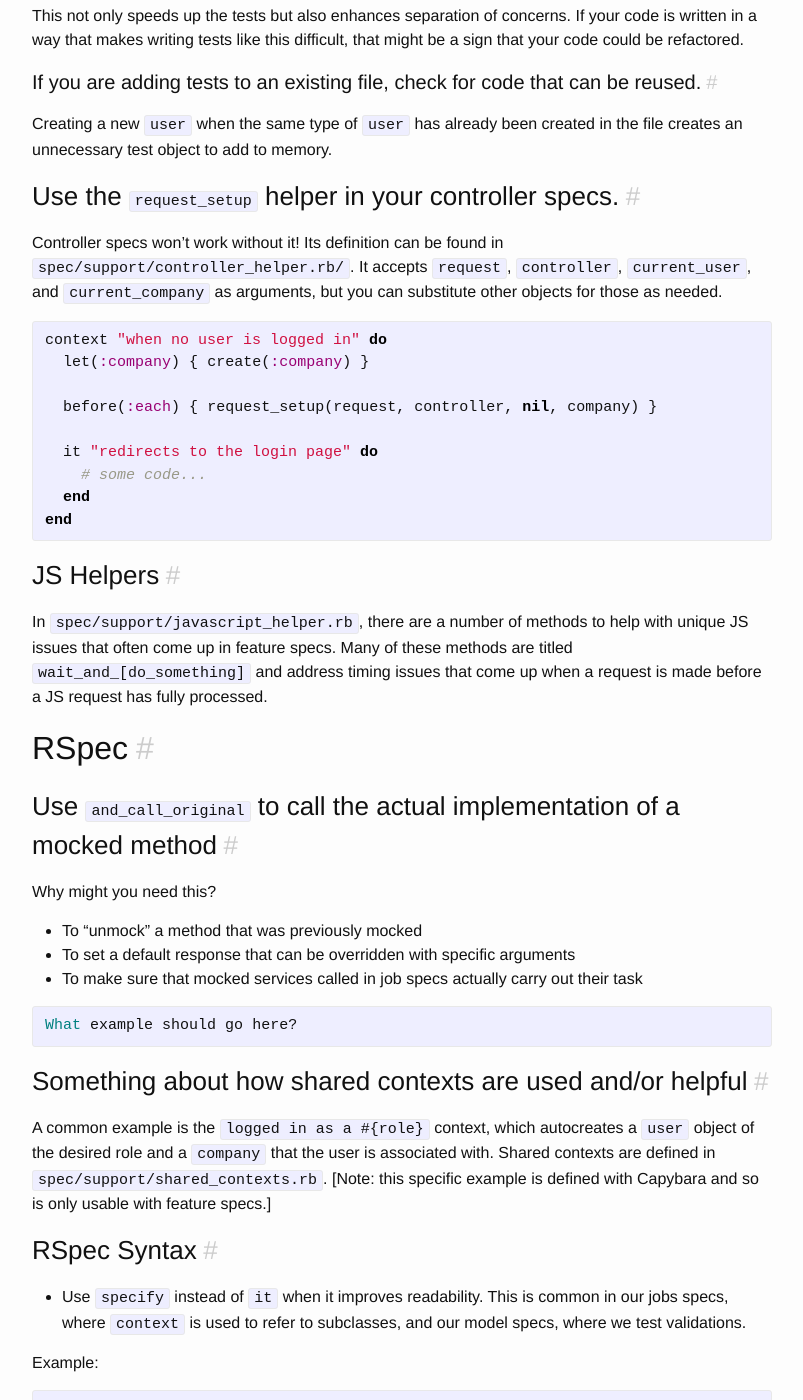
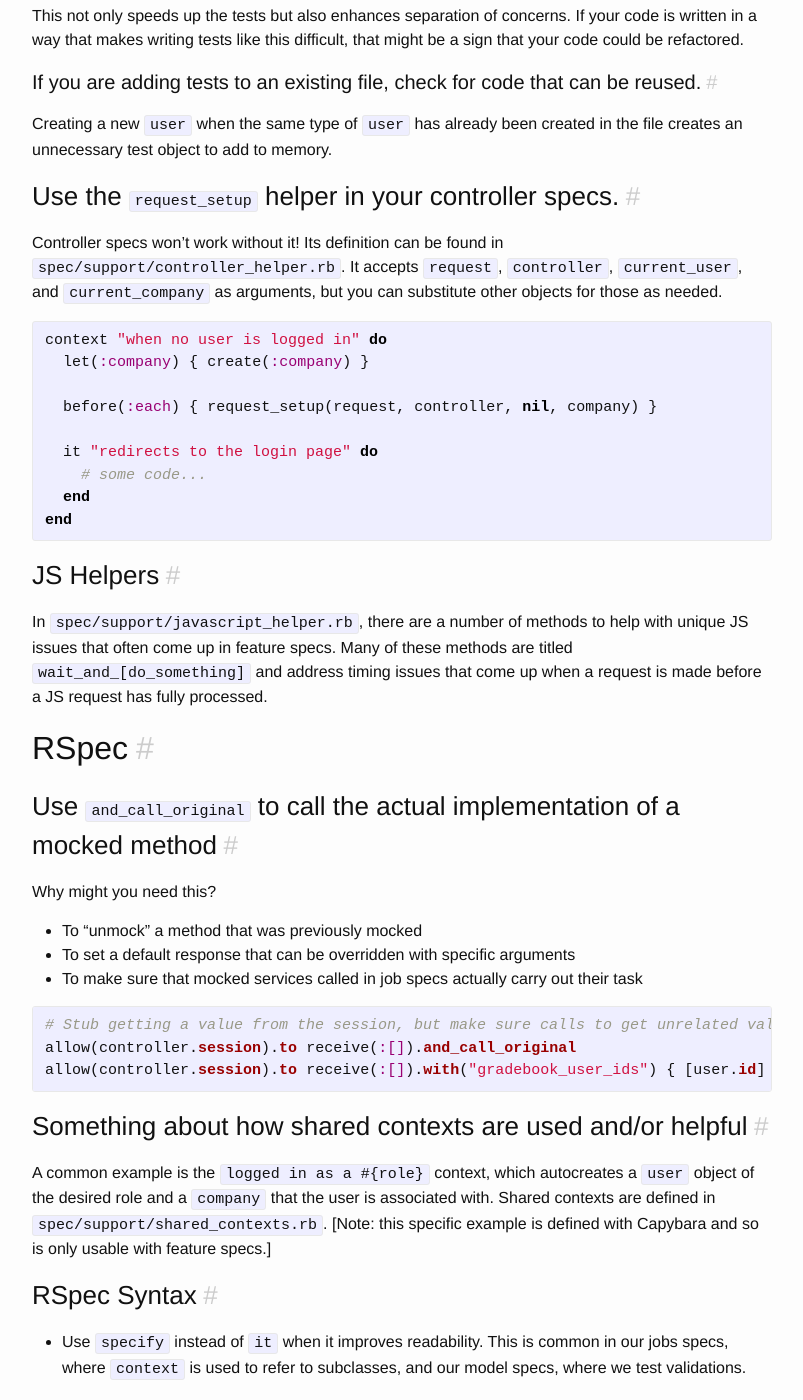
Before and after one commit to isabella232/lessonly.github.io, a Jekyll site: the page built from styleguide/testing.md, in a window 1280 px wide and 1400 px high, scrolled down 3204 px. Shown: the whole window, without its empty margins (238-1041 px from the left). Built offline with Jekyll 4.4.1, drawn with Linux system fonts in a browser that asks for light colours.

Commit message:
Add test example and fix typo and spacing

````diff
--- a/styleguide/testing.md
+++ b/styleguide/testing.md
@@ -130,10 +130,9 @@ Do these things to minimize contributions to the slowness of our test suite:
 
   Creating a new `user` when the same type of `user` has already been created in the file creates an unnecessary test object to add to memory.
 
-
 ### Use the `request_setup` helper in your controller specs.
 
-Controller specs won't work without it! Its definition can be found in `spec/support/controller_helper.rb/`. It accepts `request`, `controller`, `current_user`, and `current_company` as arguments, but you can substitute other objects for those as needed.
+Controller specs won't work without it! Its definition can be found in `spec/support/controller_helper.rb`. It accepts `request`, `controller`, `current_user`, and `current_company` as arguments, but you can substitute other objects for those as needed.
 
 ```ruby
 context "when no user is logged in" do
@@ -151,8 +150,6 @@ end
 
 In `spec/support/javascript_helper.rb`, there are a number of methods to help with unique JS issues that often come up in feature specs. Many of these methods are titled `wait_and_[do_something]` and address timing issues that come up when a request is made before a JS request has fully processed.
 
-
-
 ## RSpec
 
 ### Use `and_call_original` to call the actual implementation of a mocked method
@@ -164,7 +161,9 @@ Why might you need this?
 - To make sure that mocked services called in job specs actually carry out their task
 
 ```ruby
-What example should go here?
+# Stub getting a value from the session, but make sure calls to get unrelated values from the session remain unstubbed
+allow(controller.session).to receive(:[]).and_call_original
+allow(controller.session).to receive(:[]).with("gradebook_user_ids") { [user.id] }
 ```
 
 ### Something about how shared contexts are used and/or helpful
````
